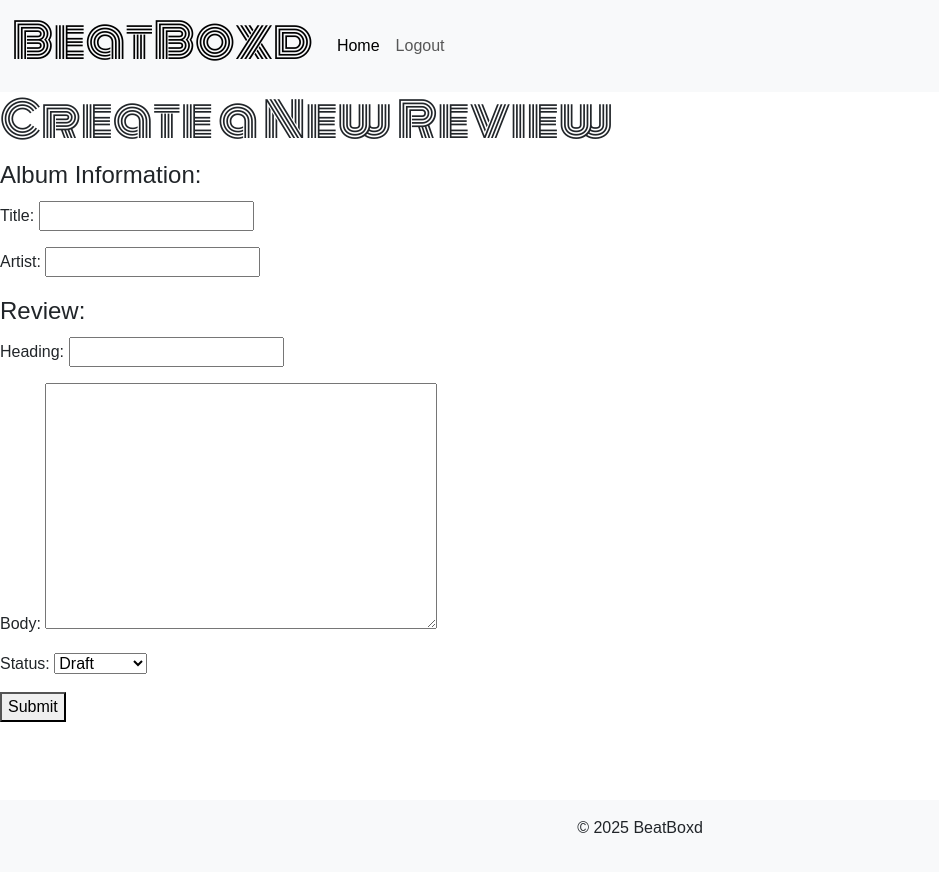
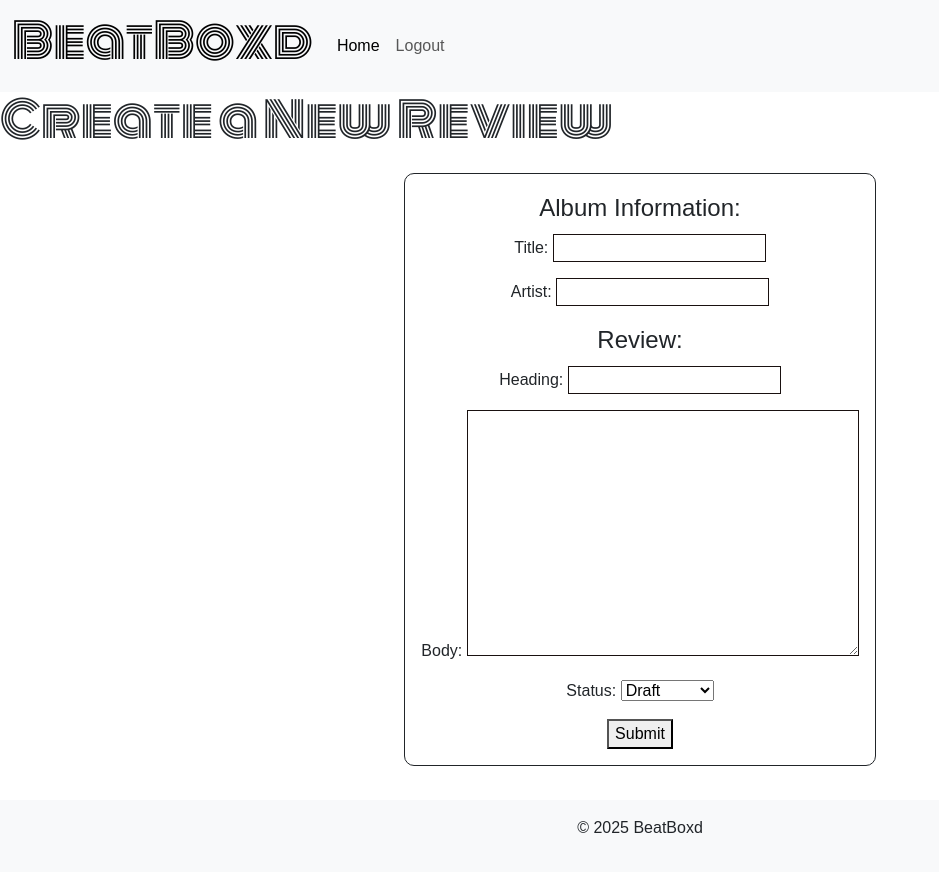
Before and after one commit to aminoacid-01/beat-boxd, a Django app: page /create/ in a window 1280 px wide. Shown: the whole page, without its empty margins (0-939 px from the left). Run offline with Django 4.2, Linux system fonts and the light colour scheme; the visitor is signed in with stand-in values (Sample User, id 1); some web fonts are replaced.

Commit message:
style create-review form

```diff
--- a/review/templates/create_review.html
+++ b/review/templates/create_review.html
@@ -4,7 +4,9 @@
 
 {% block content %}
 <h1>Create a New Review</h1>
+<div class="reviewForm">
 <form method="post">
+    <div id="review-form" class="mb-2 mx-3">
     {% csrf_token %}
     <fieldset>
         <legend>Album Information:</legend>
@@ -14,6 +16,7 @@
         <legend>Review:</legend>
         {{ review_form.as_p }}
     </fieldset>
-    <button type="submit">Submit</button>
+    <button type="submit">Submit</button></div>
 </form>
+</div>
 {% endblock %}
--- a/static/css/style.css
+++ b/static/css/style.css
@@ -47,6 +47,33 @@ h2 {
     margin-top: auto;
 }
 
+/* forms */
+/* contact */
+input,
+textarea {
+    border: #191110 solid 1px !important;
+}
+
+#review-form {
+    padding: 1rem;
+    border: solid 1px;
+    border-radius: 10px;
+    text-align: center;
+    max-width: 1000px;
+}
+
+#contact .form-label {
+    text-align: left;
+    display: block;
+}
+.reviewForm{
+    display: flex;
+    flex-direction: column;
+    align-items: center;
+    padding: 1rem;
+
+}
+
 /* Ensure footer is fixed to the bottom */
 html,
 body {
```
